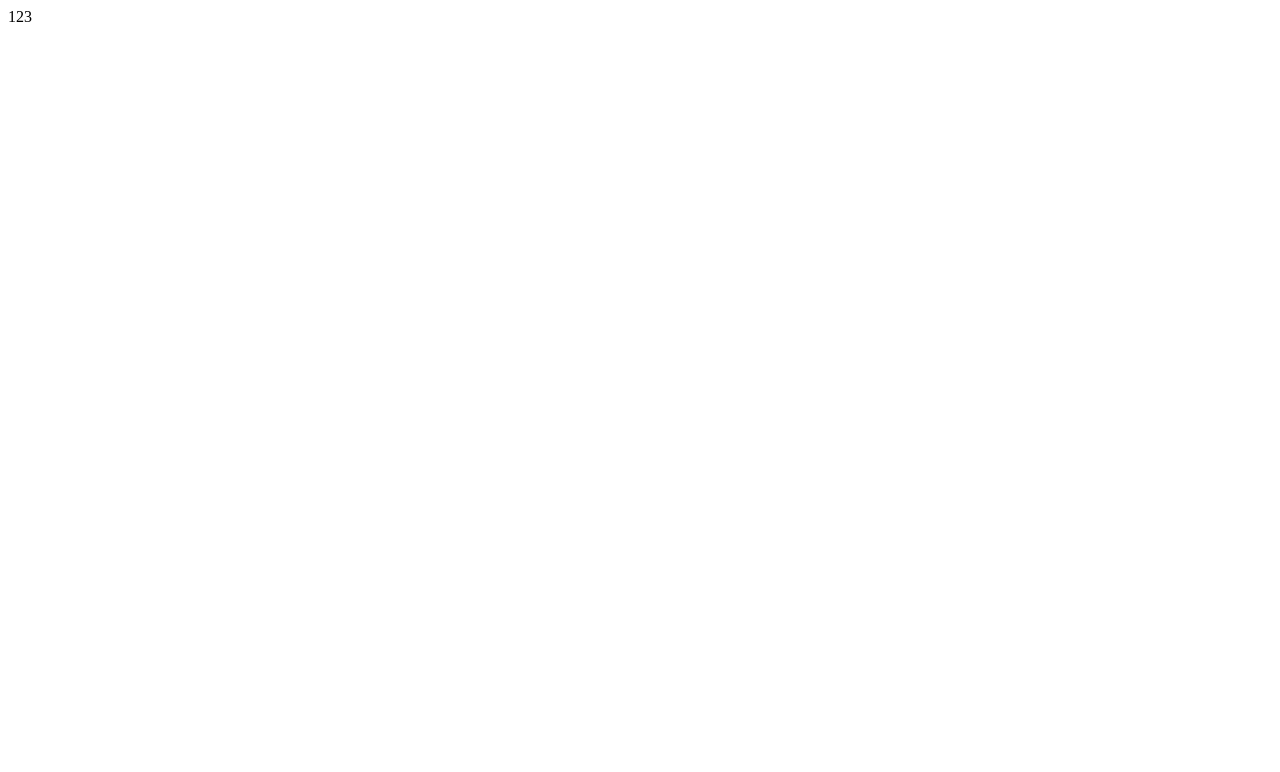
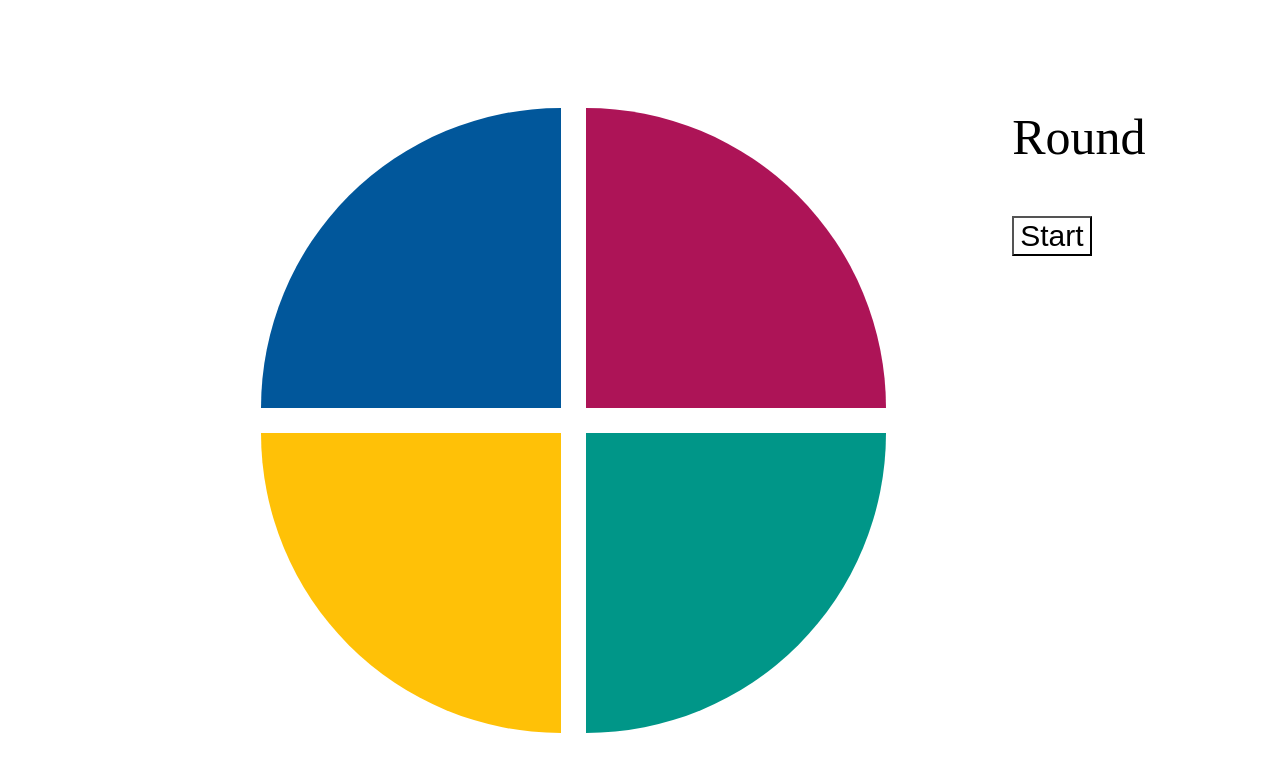
Before and after one commit to ivansheshin/Game, a website: page app/index.html in a window 1280 px wide. Drawn offline with Linux system fonts and the light colour scheme.

Commit message:
Стилизация основного игрового объекта

```diff
--- a/app/index.html
+++ b/app/index.html
@@ -8,7 +8,27 @@
     <link rel="stylesheet" href="css/style.min.css">
 </head>
 <body>
-123
+    <section class="game-interface">
+        <div class="game-object">
+            <div class="game-object__section game-object__section_blue"></div>
+            <div class="game-object__section game-object__section_yellow"></div>
+            <div class="game-object__section game-object__section_green"></div>
+            <div class="game-object__section game-object__section_red"></div>
+        </div>
+        <div class="game-information">
+            <p class="game-information__round">Round</p>
+            <button class="game-information__btn">Start</button>
+            <!-- <input type="radio" name="123">
+            <input type="radio" name="123">
+            <input type="radio" name="123">
+            <input type="radio" name="123">
+            <ul>
+
+            </ul> -->
+
+        </div>
+    </section>
+
     <script src="js/main.min.js"></script>
 </body>
 </html>
--- a/app/scss/style.scss
+++ b/app/scss/style.scss
@@ -1,2 +1,60 @@
-body{ display: flex;
+.game-interface{
+    display: flex;
 }
+.game-object{
+    position: relative;
+    top: 100px;
+    left: 20%;
+    display: grid;
+    grid-template-columns: 1fr 1fr;
+    grid-gap: 25px;
+    &__section{
+        width: 300px;
+        height: 300px;
+        &_blue{
+            background-color: #01579B;
+            border-top-left-radius: 100%;
+        }
+        &_yellow{
+            background-color: #FFC107;
+            grid-column: 1/3;
+            grid-row: 2/3;
+            border-bottom-left-radius: 100%;
+        }
+        &_green{
+            background-color: #009688;
+            grid-column: 2/3;
+            grid-row: 2/3;
+            border-bottom-right-radius: 100%;
+
+        }
+        &_red{
+            background-color: #AD1457;
+            grid-column: 2/3;
+            grid-row: 1/3;
+            border-top-right-radius: 100%;
+        }
+        &_blue:hover,
+        &_blue:focus,
+        &_yellow:hover,
+        &_yellow:focus,
+        &_green:hover,
+        &_green:focus,
+        &_red:hover,
+        &_red:focus{
+            border: 5px solid #000;
+        }
+    }
+}
+.game-information{
+    position: relative;
+    top: 50px;
+    left: 30%;
+}
+.game-information__round{
+    font-size: 50px;
+}
+.game-information__btn{
+    font-size: 30px;
+    background-color: transparent;
+}
```
Also changed, not shown: app/css/style.min.css.
